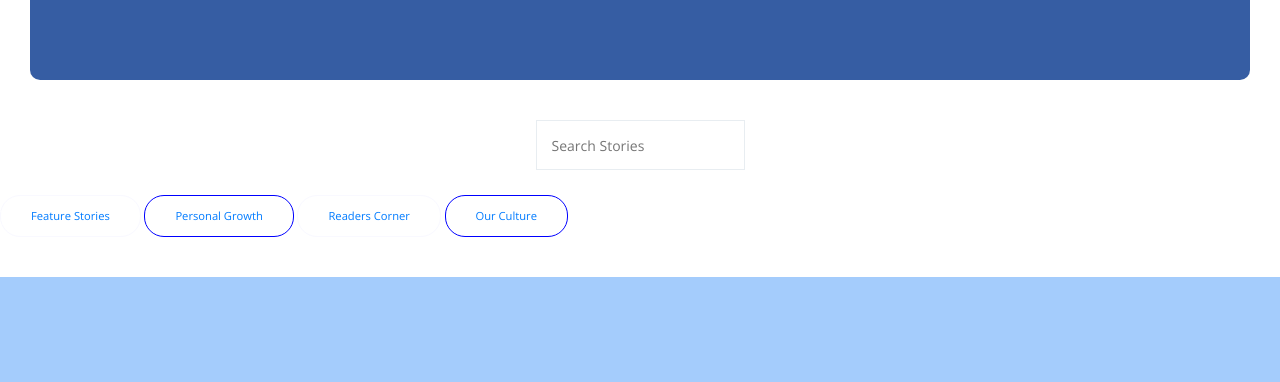
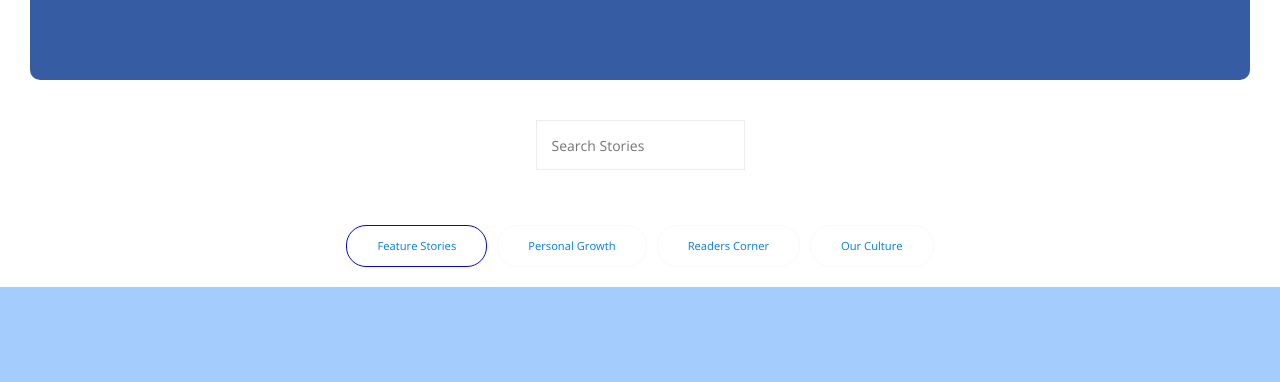
Before and after one commit to goodness-mbakara/cracking_the_style_code, a plain HTML site: page news2.html in a window 1280 px wide. Shown: the part 292-674 px from the top of the page. Drawn offline with nearby package versions, Linux system fonts and the light colour scheme.

Commit message:
okk last

```diff
--- a/news2.html
+++ b/news2.html
@@ -137,14 +137,13 @@
             </div>
         </div>
     </section>
-    <table class="button-group-area mt-10 "
-        style="display: flex; align-items: center; justify-content: center; margin: 20px; overflow-x: scroll;">
-        <div>
-            <a href="news.html" class="genric-btn default-border circle">Feature Stories</a>
-            <a href="news2.html" class="genric-btn default-border circle" style="border-color: blue;">Personal
-                Growth</a>
+    <table>
+        <div class="button-group-area mt-10 "
+            style="display: flex; align-items: center; justify-content: center; margin: 20px;">
+            <a href="news.html" class="genric-btn default-border circle" style="border-color: blue;">Feature Stories</a>
+            <a href="news2.html" class="genric-btn default-border circle">Personal Growth</a>
             <a href="news3.html" class="genric-btn default-border circle">Readers Corner</a>
-            <a href="new4.html" class="genric-btn default-border circle" style="border-color: blue;">Our Culture</a>
+            <a href="new4.html" class="genric-btn default-border circle">Our Culture</a>
 
         </div>
     </table>
```
Also changed, not shown: new4.html (+5 -5 lines), news.html (+4 -4 lines), news3.html (+5 -5 lines).
